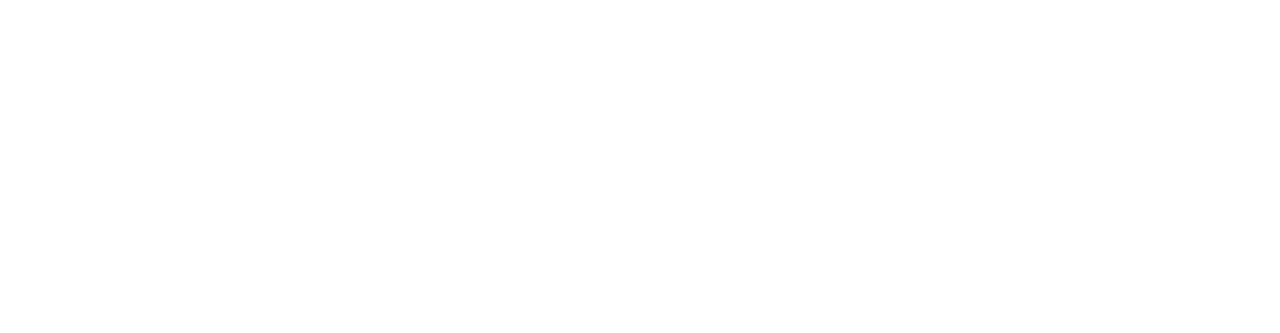
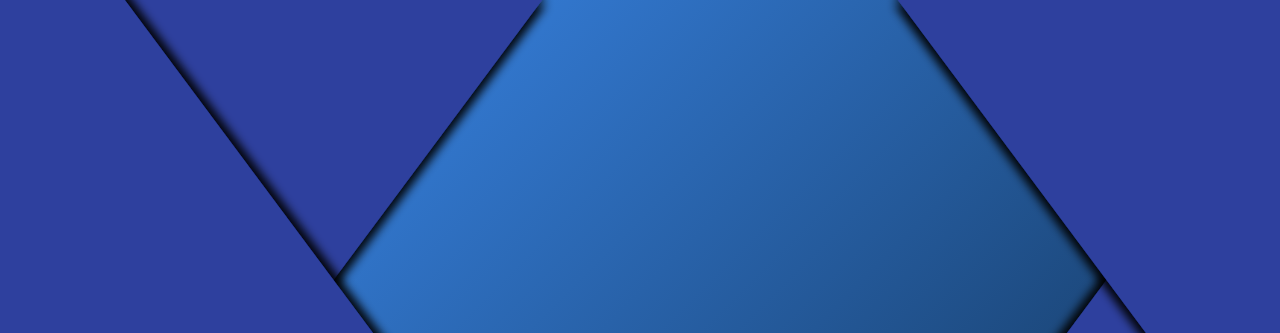
Before and after one commit to crazyboi14dz/MSedge-Offer-01, a plain HTML site: page index.html in a window 1280 px wide. Shown: the top 333 px of the page. Drawn offline with Linux system fonts and the light colour scheme.

Commit message:
:root in style background url correction

```diff
--- a/index.html
+++ b/index.html
@@ -1,9 +1,9 @@
 <html>
   <head>
-    <title>RewardAmazonPay</title>
+    <title>RewardMSEdge</title>
     <style>
       :root {
-        background: url("rewarde.svg");
+        background: url("BG.svg");
         font-weight: bold;
         font-family: system-ui;
       }
```
